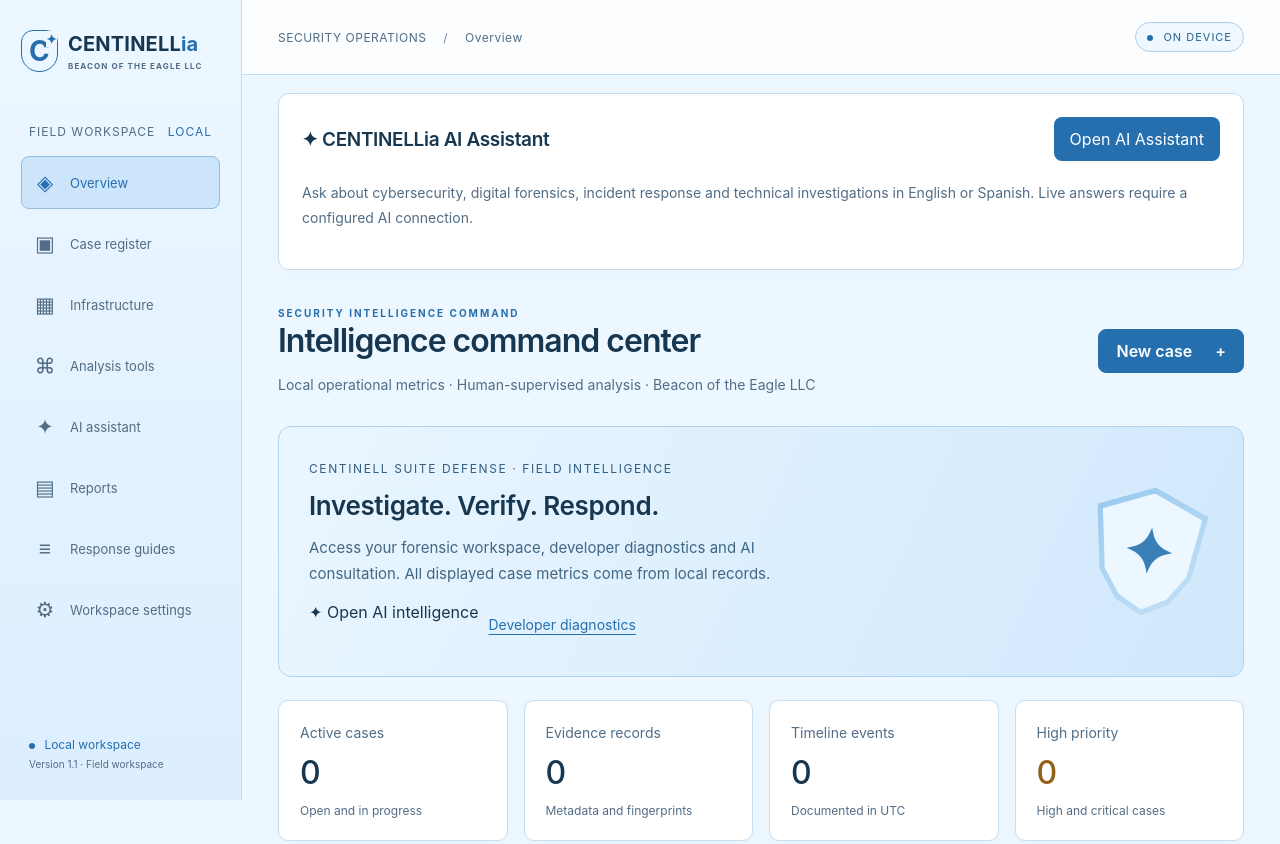
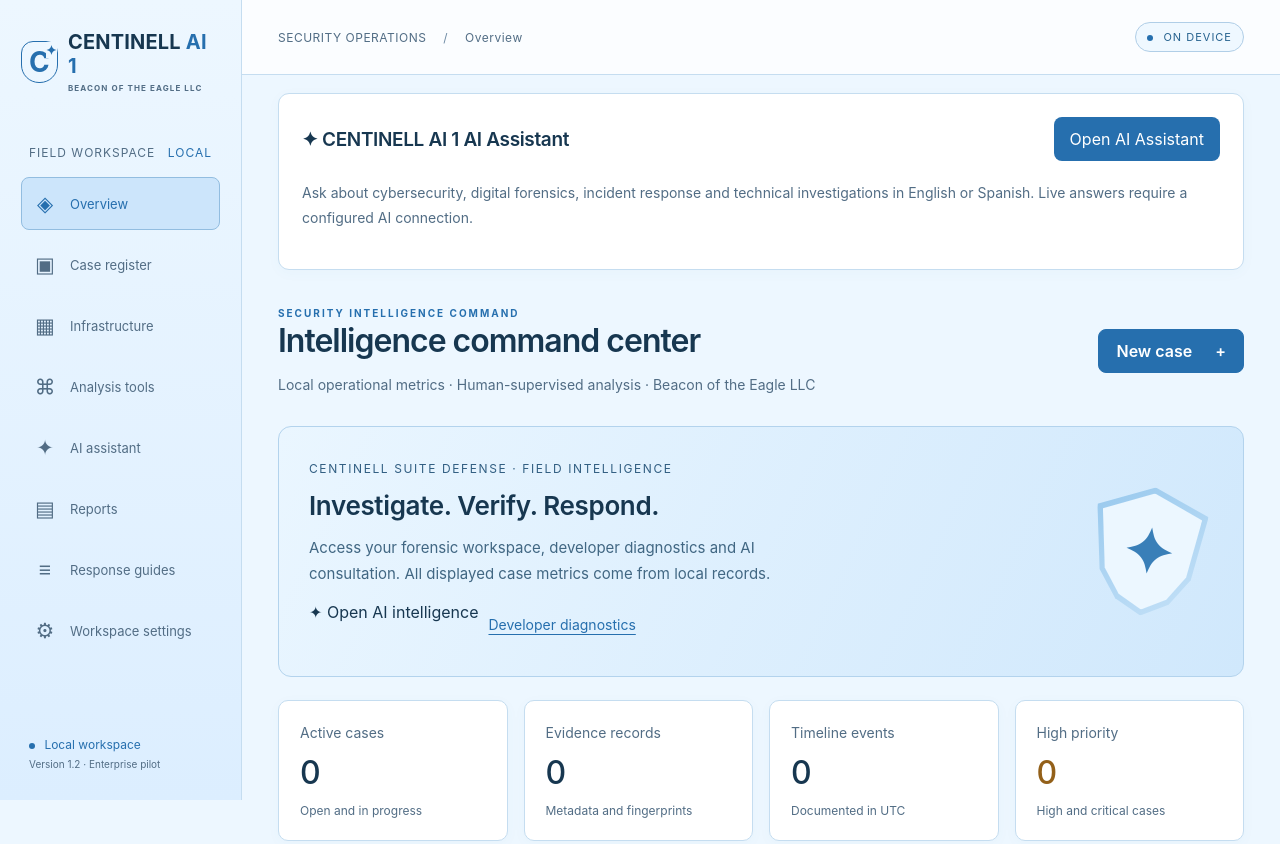
Before and after one commit to Centinell2025/CENTINELLia, a website: page app/src/main/assets/index.html in a window 1280 px wide. Shown: the top 844 px of the page. Drawn offline with Linux system fonts and the light colour scheme.

Commit message:
Prepare CENTINELL AI 1 enterprise pilot release 1.2.0

```diff
--- a/app/src/main/assets/index.html
+++ b/app/src/main/assets/index.html
@@ -5,7 +5,7 @@
   <meta name="viewport" content="width=device-width, initial-scale=1, viewport-fit=cover">
   <meta http-equiv="Content-Security-Policy" content="default-src 'none'; script-src 'self'; style-src 'self'; img-src 'self' data:; connect-src 'self'; base-uri 'none'; form-action 'none'; object-src 'none'; frame-src 'none'">
   <meta name="theme-color" content="#edf7ff">
-  <title>CENTINELLia • DFIR Field Companion</title>
+  <title>CENTINELL AI 1 • Enterprise Cybersecurity Intelligence</title>
   <link rel="stylesheet" href="app.css">
   <script src="core.js" defer></script>
   <script src="app.js" defer></script>
@@ -13,7 +13,7 @@
 <body>
 <div class="shell">
   <aside class="sidebar">
-    <a class="brand" href="#overview"><span class="brand-mark">C<span>✦</span></span><span>CENTINELL<span class="mint">ia</span><small>BEACON OF THE EAGLE LLC</small></span></a>
+    <a class="brand" href="#overview"><span class="brand-mark">C<span>✦</span></span><span>CENTINELL<span class="mint"> AI 1</span><small>BEACON OF THE EAGLE LLC</small></span></a>
     <div class="workspace-label">FIELD WORKSPACE <span>LOCAL</span></div>
     <nav aria-label="Main navigation">
       <a href="#overview" data-view="overview"><span>◈</span> Overview</a>
@@ -25,11 +25,11 @@
       <a href="#playbooks" data-view="playbooks"><span>≡</span> Response guides</a>
       <a href="#settings" data-view="settings"><span>⚙</span> Workspace settings</a>
     </nav>
-    <div class="sidebar-footer"><span class="status-dot"></span> Local workspace<br><small>Version 1.1 · Field workspace</small></div>
+    <div class="sidebar-footer"><span class="status-dot"></span> Local workspace<br><small>Version 1.2 · Enterprise pilot</small></div>
   </aside>
   <div class="main-shell">
-    <header class="topbar"><span><strong class="mobile-brand">CENTINELL<span class="mint">ia</span></strong><span class="desktop-label">SECURITY OPERATIONS</span> <b>/</b> <span id="breadcrumb">Overview</span></span><span class="local-badge"><i></i> ON DEVICE</span></header>
-    <section class="panel" aria-label="CENTINELLia AI Assistant"><div class="section-top"><h2>✦ CENTINELLia AI Assistant</h2><a class="primary" href="#assistant">Open AI Assistant</a></div><p class="muted">Ask about cybersecurity, digital forensics, incident response and technical investigations in English or Spanish. Live answers require a configured AI connection.</p></section>
+    <header class="topbar"><span><strong class="mobile-brand">CENTINELL<span class="mint"> AI 1</span></strong><span class="desktop-label">SECURITY OPERATIONS</span> <b>/</b> <span id="breadcrumb">Overview</span></span><span class="local-badge"><i></i> ON DEVICE</span></header>
+    <section class="panel" aria-label="CENTINELL AI 1 AI Assistant"><div class="section-top"><h2>✦ CENTINELL AI 1 AI Assistant</h2><a class="primary" href="#assistant">Open AI Assistant</a></div><p class="muted">Ask about cybersecurity, digital forensics, incident response and technical investigations in English or Spanish. Live answers require a configured AI connection.</p></section>
     <main id="main" tabindex="-1"></main>
     <footer class="main-footer">BEACON OF THE EAGLE LLC <span>Observe. Document. Verify.</span></footer>
   </div>
```
